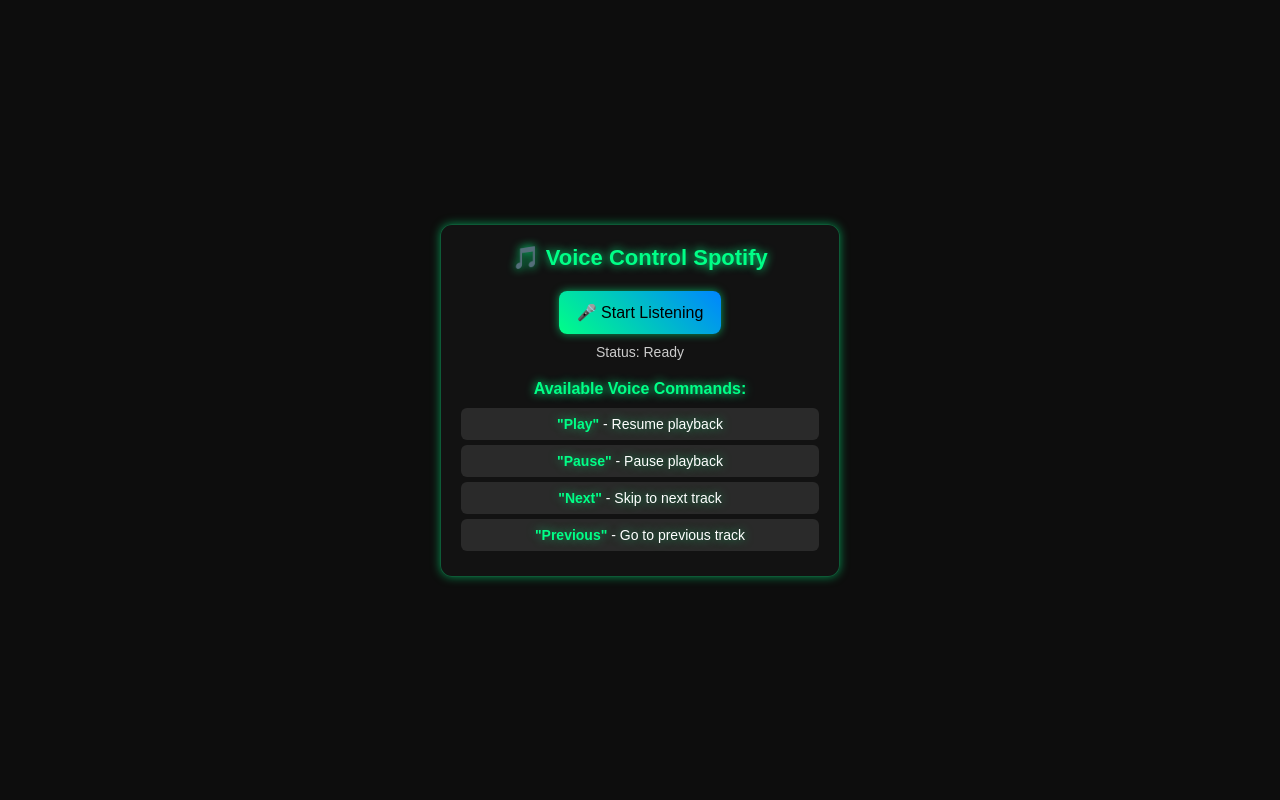
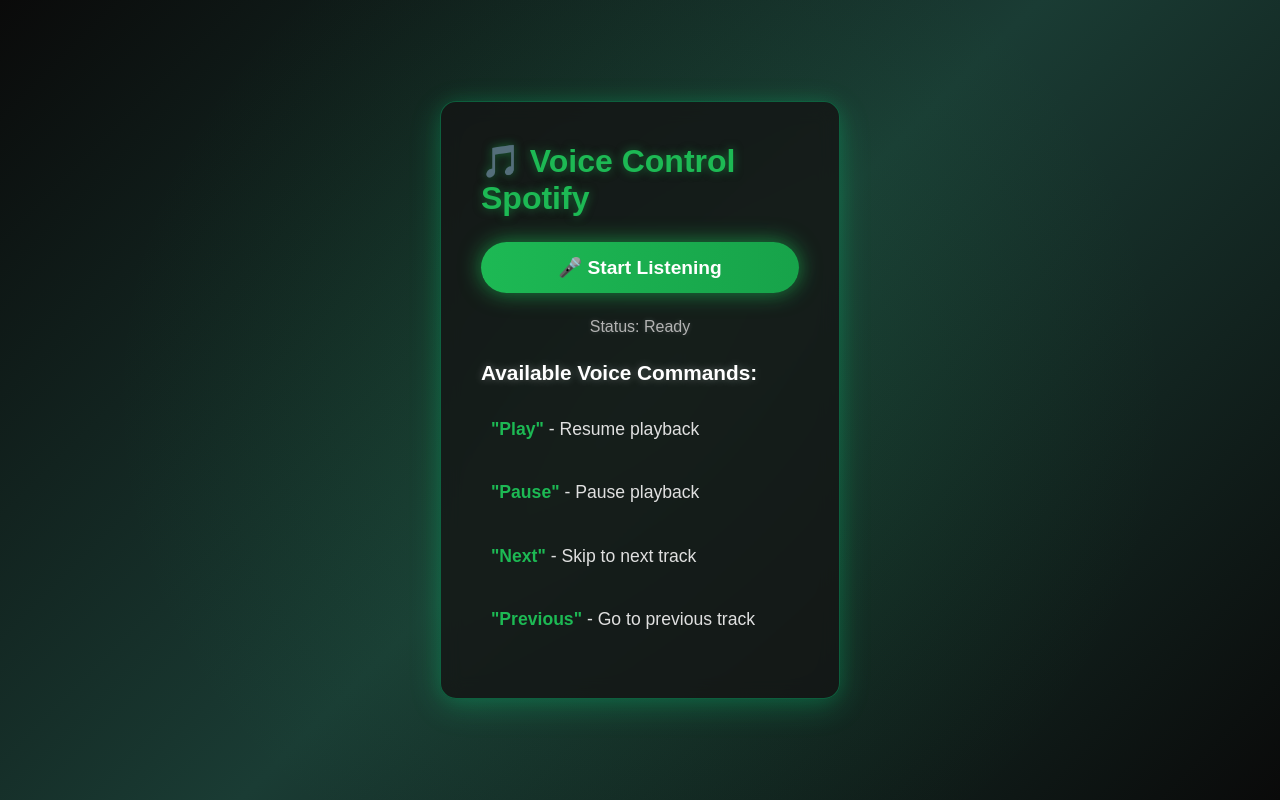
Before and after one commit to white-ange1/spotify-voice-app, a Flask app: template pwa-spotify-voiceControl/static/templates/index.html in a window 1280 px wide. Run offline with Flask 3, Linux system fonts and the light colour scheme; the template is opened without the code that fills it, so the values that code supplies are empty.

Commit message:
Update style.css

```diff
--- a/pwa-spotify-voiceControl/static/templates/style.css
+++ b/pwa-spotify-voiceControl/static/templates/style.css
@@ -1,76 +1,139 @@
-/* Global Reset */
+/* Reset default styles */
         * {
             margin: 0;
             padding: 0;
             box-sizing: border-box;
-    font-family: 'Poppins', sans-serif;
         }
 
-/* Dark futuristic theme */
+        /* Body styling with a vibrant gradient background */
         body {
-    background: #0d0d0d;
-    color: #fff;
+            font-family: 'Montserrat', sans-serif; /* Fallback for Spotify's Circular font */
+            background: linear-gradient(135deg, #0a0a0a 0%, #1a3c34 50%, #0a0a0a 100%); /* Richer gradient */
+            color: #ffffff;
             display: flex;
             justify-content: center;
             align-items: center;
-    height: 100vh;
+            min-height: 100vh;
             padding: 20px;
-    text-align: center;
+            overflow: hidden;
+            position: relative;
         }
 
-/* Container */
+        /* Subtle background overlay for depth */
+        body::before {
+            content: '';
+            position: absolute;
+            top: 0;
+            left: 0;
+            width: 100%;
+            height: 100%;
+            background: radial-gradient(circle, rgba(29, 185, 84, 0.1) 0%, transparent 70%);
+            z-index: 0;
+        }
+
+        /* Container styling with glassmorphism effect */
         .container {
+            background: rgba(20, 20, 20, 0.8); /* Semi-transparent dark background */
+            backdrop-filter: blur(10px); /* Glassmorphism effect */
+            border-radius: 16px;
+            padding: 40px;
             max-width: 400px;
             width: 100%;
-    background: rgba(20, 20, 20, 0.95);
-    padding: 20px;
-    border-radius: 12px;
-    box-shadow: 0px 0px 10px rgba(0, 255, 135, 0.5);
-    border: 1px solid rgba(0, 255, 135, 0.3);
+            box-shadow: 0 8px 32px rgba(0, 255, 149, 0.2), 0 0 20px rgba(0, 255, 149, 0.1); /* Enhanced glow */
+            border: 1px solid rgba(0, 255, 149, 0.3);
+            position: relative;
+            z-index: 1;
+            animation: fadeIn 0.8s ease-out;
         }
 
-/* Heading */
-h1 {
-    font-size: 22px;
-    margin-bottom: 20px;
-    color: #00ff87;
-    text-shadow: 0 0 10px #00ff87;
+        /* Fade-in animation for container */
+        @keyframes fadeIn {
+            from {
+                opacity: 0;
+                transform: translateY(20px);
+            }
+            to {
+                opacity: 1;
+                transform: translateY(0);
+            }
         }
 
-/* Start Listening Button */
-button {
-    background: linear-gradient(45deg, #00ff87, #0085ff);
-    border: none;
-    color: black;
-    padding: 12px 18px;
-    font-size: 16px;
-    border-radius: 8px;
-    cursor: pointer;
-    transition: 0.3s;
-    box-shadow: 0px 0px 8px rgba(0, 255, 135, 0.6);
+        /* Title styling */
+        h1 {
+            font-size: 2rem;
+            font-weight: 700;
+            color: #1db954; /* Spotify green for the title */
+            margin-bottom: 25px;
+            display: flex;
+            align-items: center;
+            gap: 10px;
+            text-shadow: 0 0 10px rgba(29, 185, 84, 0.5); /* Subtle glow */
         }
 
-button:hover {
+        h1 .icon {
+            font-size: 1.8rem;
+        }
+
+        /* Button styling with glowing effect */
+        #startListening {
+            background: linear-gradient(90deg, #1db954, #17a34a); /* Gradient for vibrancy */
+            color: #ffffff;
+            border: none;
+            border-radius: 50px;
+            padding: 14px 28px;
+            font-size: 1.2rem;
+            font-weight: 600;
+            display: flex;
+            align-items: center;
+            gap: 10px;
+            cursor: pointer;
+            transition: all 0.3s ease;
+            width: 100%;
+            justify-content: center;
+            margin-bottom: 25px;
+            box-shadow: 0 0 15px rgba(29, 185, 84, 0.5); /* Glowing effect */
+            animation: pulse 2s infinite ease-in-out;
+        }
+
+        /* Pulsing animation for the button */
+        @keyframes pulse {
+            0% {
+                box-shadow: 0 0 15px rgba(29, 185, 84, 0.5);
+            }
+            50% {
+                box-shadow: 0 0 25px rgba(29, 185, 84, 0.8);
+            }
+            100% {
+                box-shadow: 0 0 15px rgba(29, 185, 84, 0.5);
+            }
+        }
+
+        #startListening:hover {
+            background: linear-gradient(90deg, #17a34a, #1db954); /* Reverse gradient on hover */
             transform: scale(1.05);
         }
 
-/* Mic Status */
-#mic_status {
-    font-size: 14px;
-    margin-top: 10px;
-    color: #ccc;
+        #startListening:focus {
+            outline: none;
+            box-shadow: 0 0 0 4px rgba(29, 185, 84, 0.6); /* Focus state for accessibility */
         }
 
-/* Command List */
-.command_list {
-    margin-top: 20px;
+        /* Status text */
+        #mic_status {
+            font-size: 1rem;
+            color: #b3b3b3;
+            margin-bottom: 25px;
+            text-align: center;
+            text-shadow: 0 0 5px rgba(255, 255, 255, 0.2);
         }
 
+        /* Voice commands section */
         .command_list h3 {
-    font-size: 16px;
-    margin-bottom: 10px;
-    color: #00ff87;
-    text-shadow: 0 0 10px #00ff87;
+            font-size: 1.3rem;
+            font-weight: 600;
+            color: #ffffff;
+            margin-bottom: 20px;
+            text-shadow: 0 0 8px rgba(255, 255, 255, 0.3);
         }
 
         .command_list ul {
@@ -78,15 +141,46 @@ button:hover {
         }
 
         .command_list li {
-    font-size: 14px;
-    background: rgba(255, 255, 255, 0.1);
-    padding: 8px;
-    margin: 5px 0;
-    border-radius: 6px;
-    text-shadow: 0 0 10px rgba(0, 255, 135, 0.5);
+            font-size: 1.1rem;
+            color: #e0e0e0;
+            margin-bottom: 15px;
+            line-height: 1.6;
+            padding: 10px;
+            border-radius: 8px;
+            transition: background 0.3s ease;
+            animation: fadeIn 1s ease-out;
+            animation-delay: calc(0.1s * var(--i)); /* Staggered animation for list items */
+        }
+
+        .command_list li:hover {
+            background: rgba(29, 185, 84, 0.1); /* Subtle hover effect */
         }
 
         .command_list li span {
-    font-weight: bold;
-    color: #00ff87;
+            color: #1db954; /* Highlight command in green */
+            font-weight: 600;
         }
+
+        /* Mobile responsiveness */
+        @media (max-width: 480px) {
+            .container {
+                padding: 25px;
+            }
+
+            h1 {
+                font-size: 1.6rem;
+            }
+
+            #startListening {
+                font-size: 1.1rem;
+                padding: 12px 24px;
+            }
+
+            .command_list h3 {
+                font-size: 1.2rem;
+            }
+
+            .command_list li {
+                font-size: 1rem;
+            }
+        }
```
Lines whose indentation alone changed are shown as unchanged.
